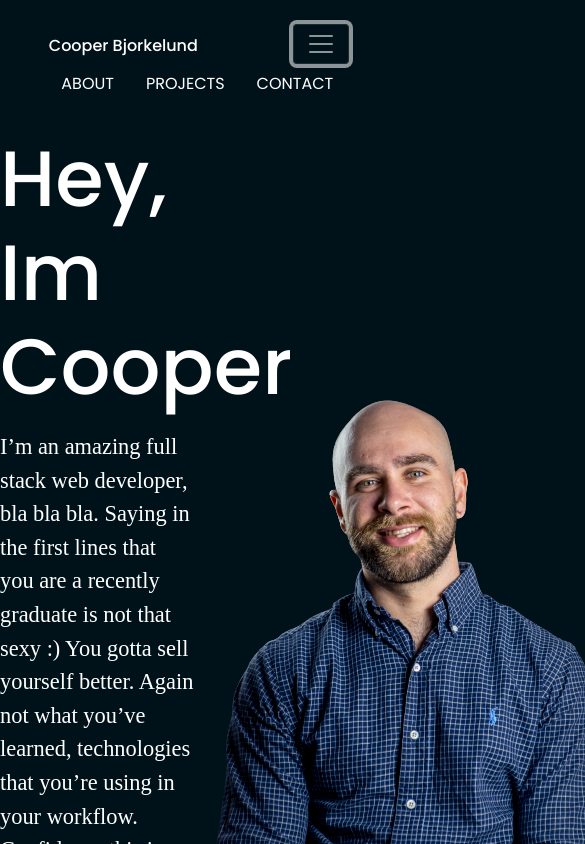
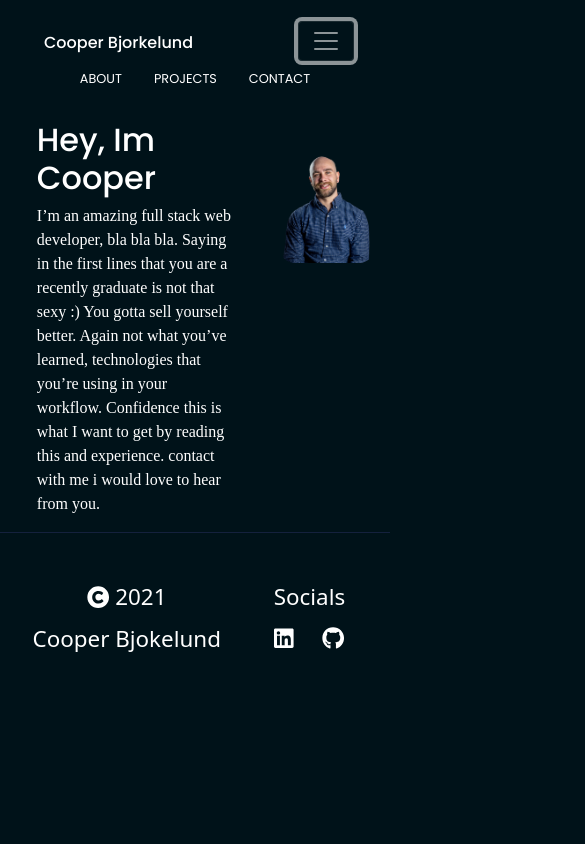
Before and after one commit to Coops023/site, a React (Create React App) app: page / in a window 390 px wide. Both pictures are taken after a click on the button "Toggle navigation". Shown: the top 844 px of the page, 585 px wide, since content can reach past the window. Built offline with nearby package versions, Linux system fonts and the light colour scheme.

Commit message:
about page done

```diff
--- a/src/App.js
+++ b/src/App.js
@@ -13,11 +13,11 @@ function App() {
       <header className="App-header">
         <Navbar />
       </header>
-
-      <About />
-      <Projects />
-      <Contact />
-
+      <Routes>
+        <Route exact path="/" element={<About />} />
+        <Route exact path="/projects" element={<Projects />} />
+        <Route exact path="/contact" element={<Contact />} />
+      </Routes>
       <Footer />
     </div>
   );
--- a/src/components/Navbar.css
+++ b/src/components/Navbar.css
@@ -1,7 +1,7 @@
 .navbar {
   background-color: #001219;
   color: white;
-  margin: 1em 1.8em;
+  margin: 0.8em 2.3em;
 }
 .nav-link {
   color: white !important;
@@ -54,6 +54,10 @@
     font-size: 0.8em;
   }
   .nav-link {
-    font-size: 1em;
+    font-size: 0.8em;
+  }
+
+  .navbar {
+    margin: 0.8em 1.5em;
   }
 }
--- a/src/components/Navbar.jsx
+++ b/src/components/Navbar.jsx
@@ -22,10 +22,10 @@ export default function Navbar() {
             <span className="navbar-toggler-icon"></span>
           </button>
           <div
-            class="collapse navbar-collapse justify-content-end"
+            className="navlink-wrap collapse navbar-collapse justify-content-end"
             id="navbarTogglerDemo02"
           >
-            <ul className="nav justify-content-end">
+            <ul className="nav justify-content-center">
               <li className="nav-item">
                 <NavLink className="nav-link active" aria-current="page" to="/">
                   About
--- a/src/pages/About.css
+++ b/src/pages/About.css
@@ -20,7 +20,7 @@
 
 .about-paragraph {
   font-family: "pt-sans";
-  font-size: 1.4em;
+  font-size: 1.3em;
 }
 
 .contact-span {
@@ -31,5 +31,32 @@
   color: #0a9396;
 }
 
+.home-img {
+  width: 24em;
+}
+
 @media screen and (max-width: 500px) {
+  .home-img {
+    width: 6em;
+    position: absolute;
+    top: 135px;
+    right: 15px;
+    border-radius: 1em;
+  }
+
+  .about-paragraph {
+    font-size: 1em;
+    text-align: left;
+    width: 100%;
+  }
+
+  .about-heading {
+    font-size: 2em;
+  }
+
+  .about-content {
+    width: 100%;
+    justify-content: left;
+    margin-left: 2.3em;
+  }
 }
--- a/src/pages/About.jsx
+++ b/src/pages/About.jsx
@@ -22,7 +22,7 @@ export default function About() {
           </p>
         </div>
 
-        <img src="./me-img.png" alt="an image of a man" />
+        <img className="home-img" src="./me-img.png" alt="an image of a man" />
       </div>
     </div>
   );
```
